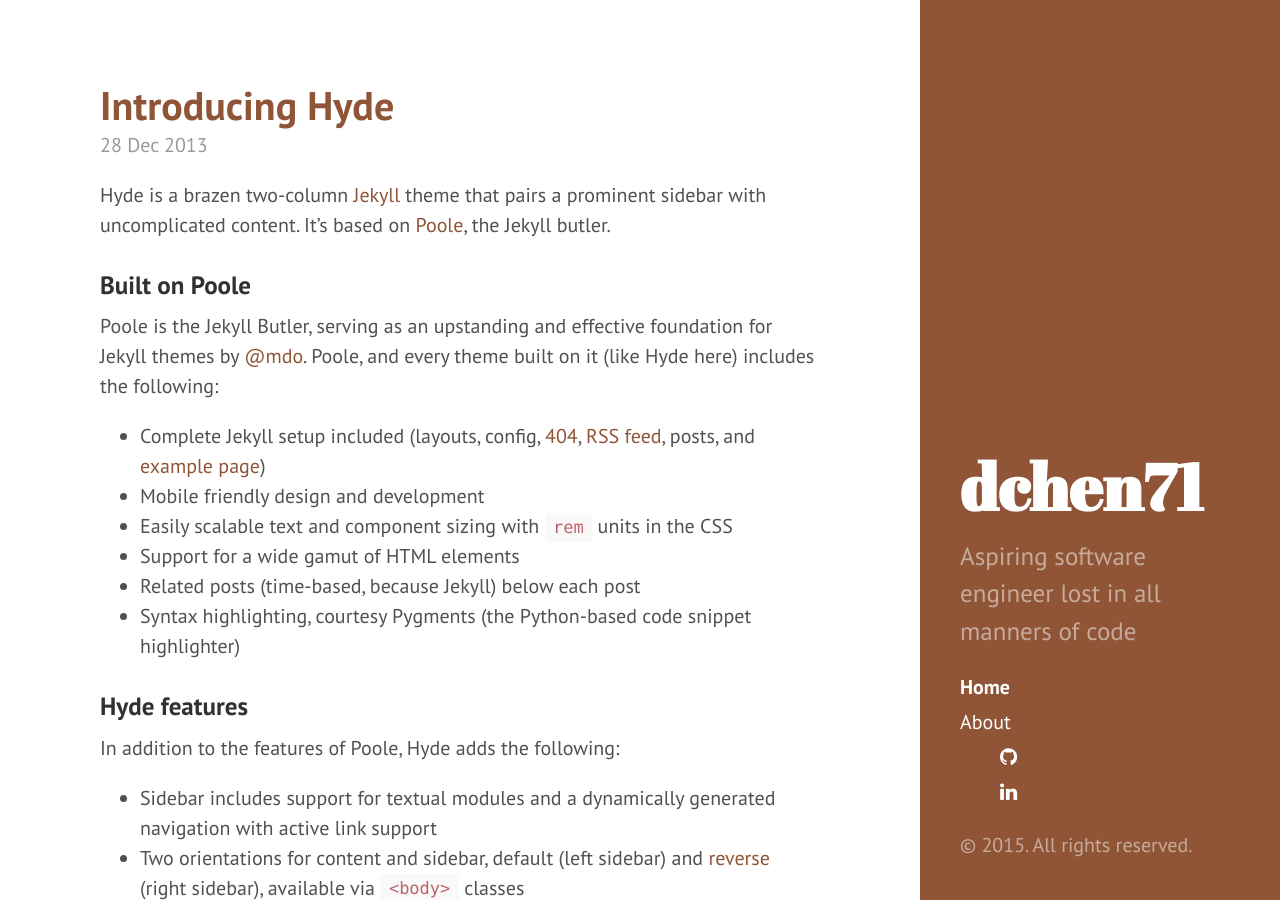
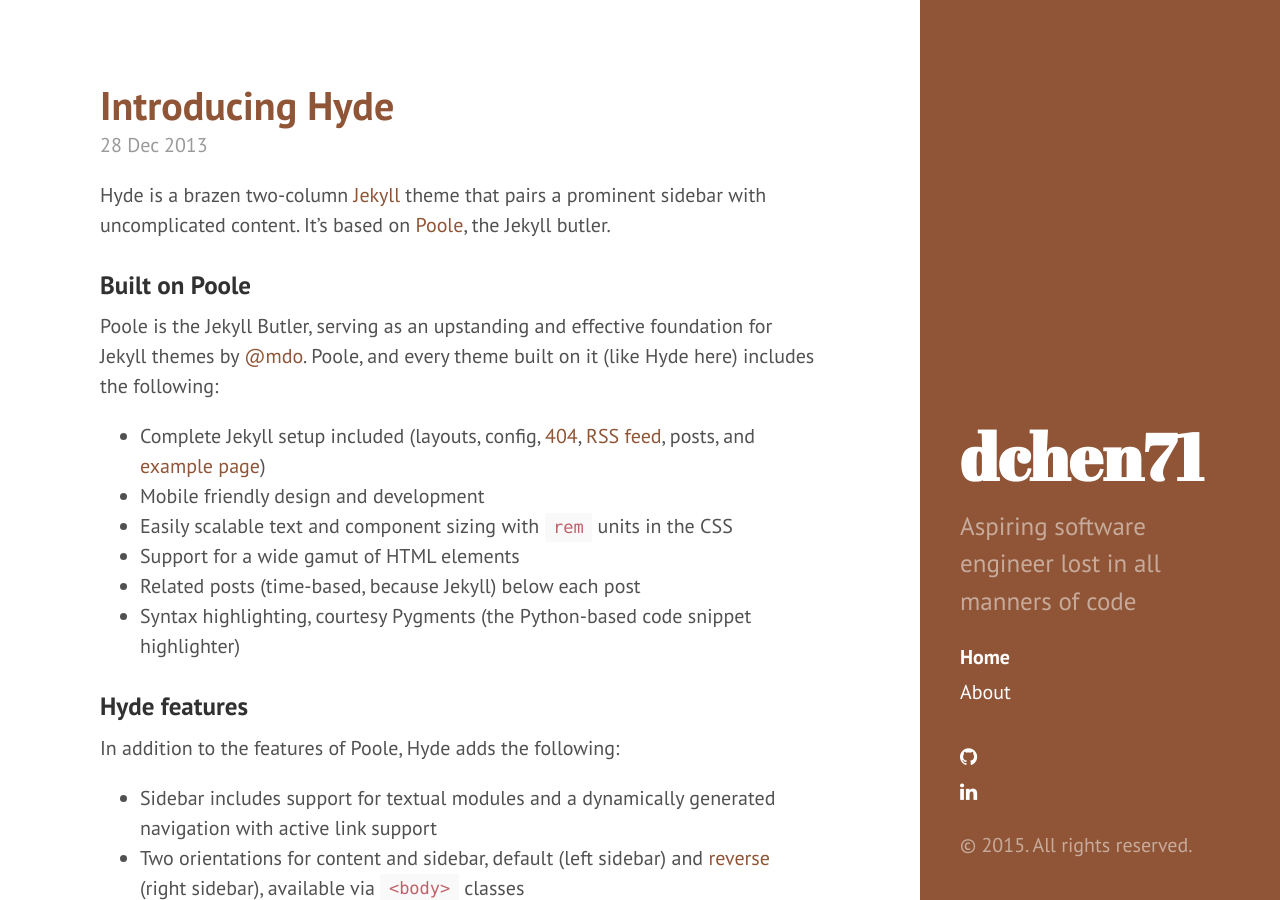
Before and after one commit to dchen71/dchen71.github.io, a Jekyll site: the page built from index.html, in a window 1280 px wide and 900 px high. Built offline with Jekyll 4.4.1, drawn with Linux system fonts in a browser that asks for light colours; Markdown is read by kramdown in place of the engine named in the settings; the list of posts is cut into pages by our own code.

Commit message:
added display inline

```diff
--- a/_includes/sidebar.html
+++ b/_includes/sidebar.html
@@ -27,7 +27,7 @@
       {% endfor %}
 
       <div>
-      	<ul style="list-style-type: none;">
+      	<ul style="list-style-type: none; display:inline;">
       		<li class="sidebar-nav-item"><a href="{{ site.github.repo }}"><i class="fa fa-github"></i></a></li>
       		<li class="sidebar-nav-item"><a href="{{ site.linkedin.link }}"><i class="fa fa-linkedin"></i></a></li>
       	</ul>
```
